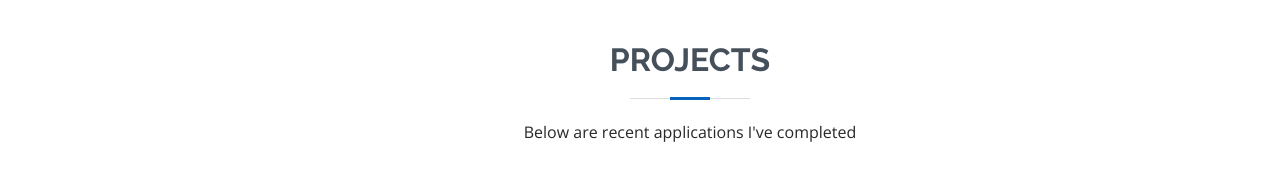
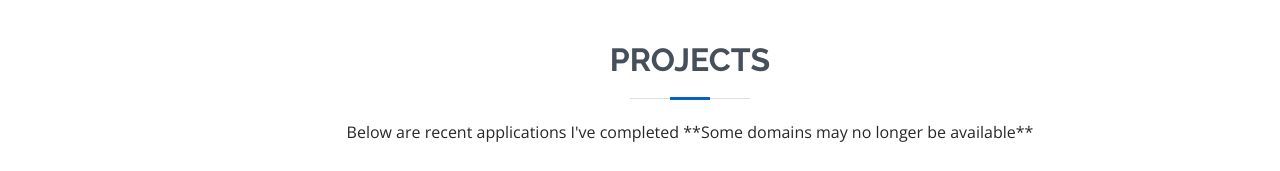
Before and after one commit to JaimeGSandoval/portfolio, a plain HTML site: page index.html in a window 1280 px wide. Shown: the part 1580-1751 px from the top of the page. Drawn offline with nearby package versions, Linux system fonts and the light colour scheme; grey boxes are pictures that could not be loaded.

Commit message:
Update index.html

```diff
--- a/index.html
+++ b/index.html
@@ -199,7 +199,7 @@
         <div class="container" data-aos="fade-up">
           <div class="section-title">
             <h2>Projects</h2>
-            <p>Below are recent applications I've completed</p>
+            <p>Below are recent applications I've completed **Some domains may no longer be available**</p>
           </div>
 
           <div class="row project-container" data-aos="fade-up" data-aos-delay="200">
```
